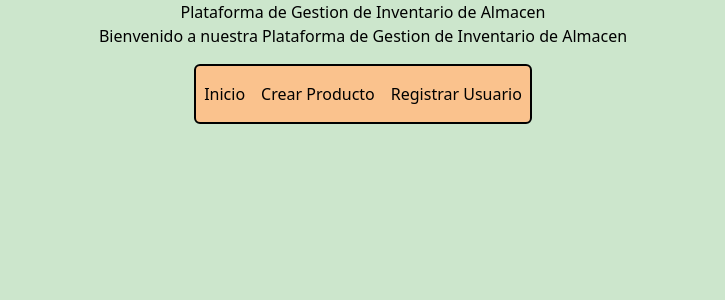
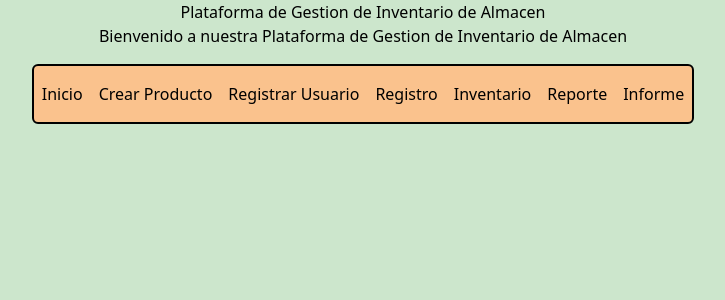
Before and after one commit to migueltovarb/ISWElectiva110202-7, a React (Vite) app in the folder Plataforma-Gestion-Inventario/Frontend/: page / in a window 1280 px wide. Shown: the top 300 px of the page, without its empty margins (277-1002 px from the left). Built offline with nearby package versions, Linux system fonts and the light colour scheme.

Commit message:
thirty-three commit

```diff
--- a/Plataforma-Gestion-Inventario/Frontend/src/App.jsx
+++ b/Plataforma-Gestion-Inventario/Frontend/src/App.jsx
@@ -4,6 +4,11 @@ import FormularioProducto from "./components/FormularioProducto";
 import Inicio from "./pages/Inicio";
 import ActualizarStock from "./pages/ActualizarStock";
 import FormularioUsuario from "./components/FormularioUsuario";
+import RegistroForm from "./RegistroForm";
+import InventarioList from "./InventarioList";
+import GeneradorReporteForm from "./GeneradorReporteForm";
+import InformeList from "./InformeList";
+
 const App = () => {
   return (
     <div className="bg-[#CCE6CC]">
@@ -18,6 +23,10 @@ const App = () => {
         <Route path="/crear-producto" element={<FormularioProducto />} />
         <Route path="/actualizar-stock" element={<ActualizarStock />} />
         <Route path="/registrar-usuario" element={<FormularioUsuario />} />
+        <Route path="/registro-formulario" element={<RegistroForm />} />
+        <Route path="/lista-inventario" element={<InventarioList />} />
+        <Route path="/generar-reporte" component={GeneradorReporteForm} />
+        <Route path="/informes" component={InformeList} />
       </Routes>
     </div>
   );
--- a/Plataforma-Gestion-Inventario/Frontend/src/pages/Inicio.jsx
+++ b/Plataforma-Gestion-Inventario/Frontend/src/pages/Inicio.jsx
@@ -15,6 +15,18 @@ export default function Inicio() {
           <li>
             <Link to="/registrar-usuario">Registrar Usuario</Link>
           </li>
+          <li>
+            <Link to="/registro-formulario">Registro</Link>
+          </li>
+          <li>
+            <Link to="/lista-inventario">Inventario</Link>
+          </li>
+          <li>
+            <Link to="/generar-reporte">Reporte</Link>
+          </li>
+          <li>
+            <Link to="/informes">Informe</Link>
+          </li>
         </ul>
       </nav>
     </div>
```
